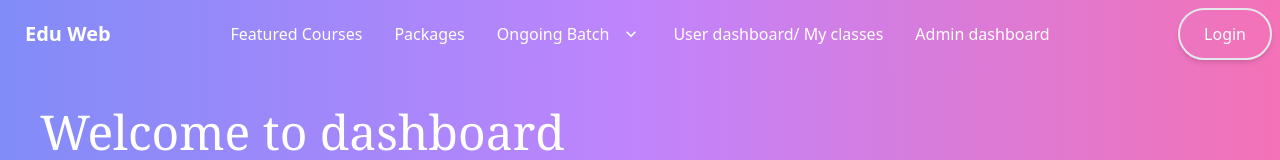
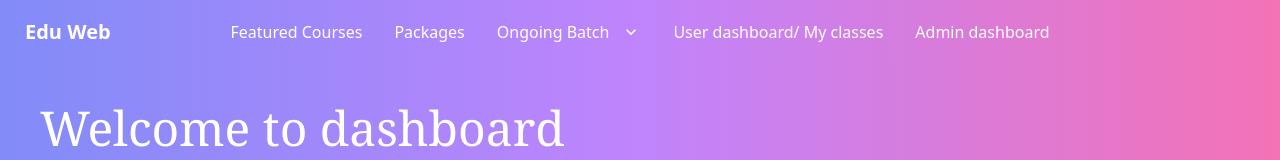
Before and after one commit to shufolislam1/eduWeb, a React (Vite) app: page /udashboard in a window 1280 px wide. Shown: the top 160 px of the page. Built offline with nearby package versions, Linux system fonts and the light colour scheme.

Commit message:
having problem toggoling login/out. but will use usecontext

```diff
--- a/firebase/firebase.config.js
+++ b/firebase/firebase.config.js
@@ -1,6 +1,7 @@
 // Import the functions you need from the SDKs you need
 import { initializeApp } from "firebase/app";
 import { getAnalytics } from "firebase/analytics";
+import { getAuth } from "firebase/auth";
 // TODO: Add SDKs for Firebase products that you want to use
 // https://firebase.google.com/docs/web/setup#available-libraries
 
@@ -20,4 +21,6 @@ const firebaseConfig = {
 const app = initializeApp(firebaseConfig);
 const analytics = getAnalytics(app);
 
-export default app;
+const auth = getAuth(app);
+
+export default auth;
--- a/package.json
+++ b/package.json
@@ -13,6 +13,7 @@
     "firebase": "^9.16.0",
     "react": "^18.2.0",
     "react-dom": "^18.2.0",
+    "react-firebase-hooks": "^5.1.1",
     "react-owl-carousel": "^2.3.3",
     "react-router": "^6.7.0",
     "react-router-dom": "^6.7.0",
--- a/src/components/LogReg/Login.jsx
+++ b/src/components/LogReg/Login.jsx
@@ -2,13 +2,13 @@ import React from 'react';
 import { Link } from 'react-router-dom';
 import Footer from '../homeUi/Footer';
 import Navbar from '../homeUi/Navbar';
-import { getAuth, signInWithPopup, GoogleAuthProvider } from "firebase/auth";
-import app from '../../../firebase/firebase.config';
+import { signInWithPopup, GoogleAuthProvider } from "firebase/auth";
+import auth from '../../../firebase/firebase.config';
 
 
 // google login code
-const auth = getAuth(app);
-const provider =new GoogleAuthProvider()
+
+const provider =new GoogleAuthProvider();
 
 const Login = () => {
     const handleGoogleLogin = () => {
--- a/src/components/homeUi/Navbar.jsx
+++ b/src/components/homeUi/Navbar.jsx
@@ -1,5 +1,7 @@
 import React from 'react';
 import { Link } from 'react-router-dom';
+
+
 
 const Navbar = () => {
     return (
@@ -48,13 +50,22 @@ const Navbar = () => {
                     </ul>
                 </div>
                 <div className="navbar-end gap-5">
-                    <Link to='/login' className="relative inline-flex items-center justify-center p-4 px-6 py-3 overflow-hidden font-medium text-indigo-600 transition duration-300 ease-out border-2  rounded-full shadow-md group">
+                    {/* {
+                        user ? <button onClick={logout} className="relative inline-flex items-center justify-center p-4 px-6 py-3 overflow-hidden font-medium text-indigo-600 transition duration-300 ease-out border-2  rounded-full shadow-md group">
+                            <span className="absolute inset-0 flex items-center justify-center w-full h-full text-white duration-300 -translate-x-full bg-purple-500 group-hover:translate-x-0 ease">
+                                <svg className="w-6 h-6" fill="none" stroke="currentColor" viewBox="0 0 24 24" xmlns="http://www.w3.org/2000/svg"><path strokeLinecap="round" strokeLinejoin="round" strokeWidth="2" d="M14 5l7 7m0 0l-7 7m7-7H3"></path></svg>
+                            </span>
+                            <span className="absolute flex items-center justify-center w-full h-full text-white transition-all duration-300 transform group-hover:translate-x-full ease">Logout</span>
+                            <span className="relative invisible">Logout</span>
+                        </button> : <Link to='/login'  className="relative inline-flex items-center justify-center p-4 px-6 py-3 overflow-hidden font-medium text-indigo-600 transition duration-300 ease-out border-2  rounded-full shadow-md group">
                             <span className="absolute inset-0 flex items-center justify-center w-full h-full text-white duration-300 -translate-x-full bg-purple-500 group-hover:translate-x-0 ease">
                                 <svg className="w-6 h-6" fill="none" stroke="currentColor" viewBox="0 0 24 24" xmlns="http://www.w3.org/2000/svg"><path strokeLinecap="round" strokeLinejoin="round" strokeWidth="2" d="M14 5l7 7m0 0l-7 7m7-7H3"></path></svg>
                             </span>
                             <span className="absolute flex items-center justify-center w-full h-full text-white transition-all duration-300 transform group-hover:translate-x-full ease">Login</span>
                             <span className="relative invisible">Login</span>
                         </Link>
+                    } */}
+
                 </div>
             </div>
         </div>
```
Also changed, not shown: 1 other file (tests, documents, lock files or other folders). Lines whose indentation alone changed are shown as unchanged.
